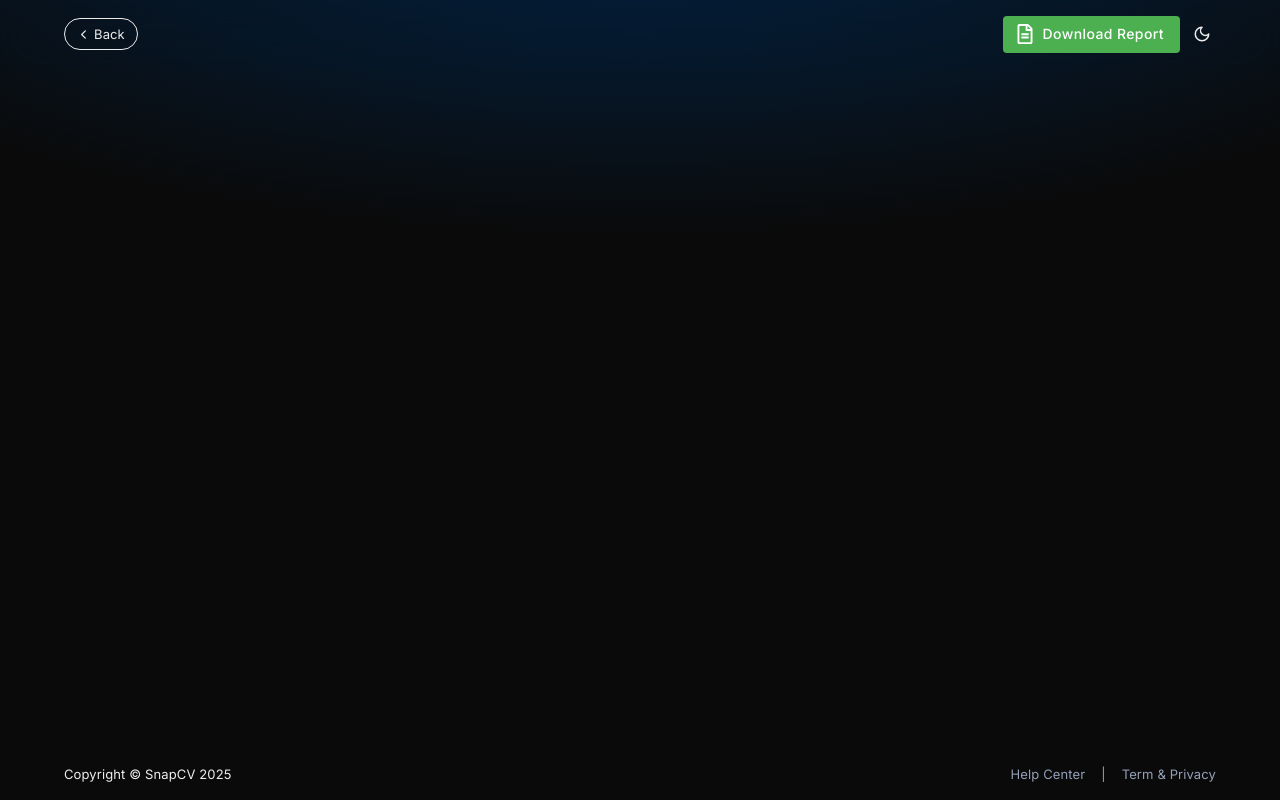
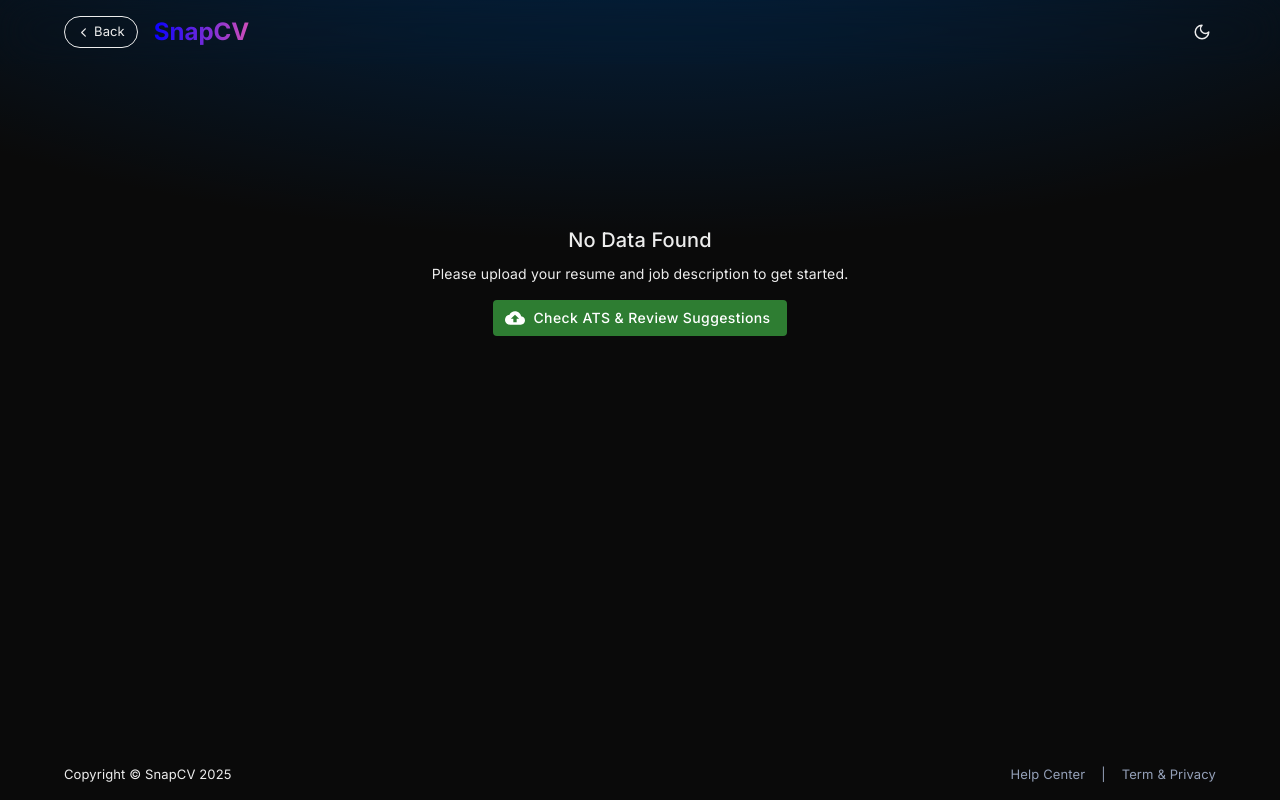
Before and after one commit to VijulMalviya/VizCV, a Next.js app: page /ats-and-feedback-result in a window 1280 px wide. Built offline with nearby package versions, Linux system fonts and the light colour scheme.

Commit message:
Feature# Worked on Error Handling if keydata was not present

```diff
--- a/src/@types/index.ts
+++ b/src/@types/index.ts
@@ -2,6 +2,10 @@ import { ReactNode } from "react";
 
 export interface LayoutProps {
   children: ReactNode;
+  isKeyDataExist?: boolean;
+}
+export interface HeaderProps {
+  isKeyDataExist?: boolean;
 }
 
 export interface RootState {
--- a/src/components/layout/index.tsx
+++ b/src/components/layout/index.tsx
@@ -4,7 +4,7 @@ import Header from "../shared-component/header";
 import Footer from "../shared-component/footer";
 import { usePathname } from "next/navigation";
 
-const Layout: React.FC<LayoutProps> = ({ children }) => {
+const Layout: React.FC<LayoutProps> = ({ children, isKeyDataExist }) => {
   const pathname = usePathname();
   return (
     <Box
@@ -15,7 +15,7 @@ const Layout: React.FC<LayoutProps> = ({ children }) => {
         pt: 10,
       }}
     >
-      <Header />
+      <Header isKeyDataExist={isKeyDataExist} />
       <Container component="main" sx={{ flex: 1 }}>
         {children}
       </Container>
--- a/src/components/shared-component/header/index.tsx
+++ b/src/components/shared-component/header/index.tsx
@@ -16,8 +16,9 @@ import { FaRegFileAlt } from "react-icons/fa";
 import { usePathname } from "next/navigation";
 import { useRouter } from "next/router";
 import { exportToDOCX, exportToPDF, downloadReport } from "@/utils";
+import { HeaderProps } from "@/@types";
 
-const Header = () => {
+const Header: React.FC<HeaderProps> = ({ isKeyDataExist }) => {
   const pathname = usePathname();
   const router = useRouter();
   const [exportLoading] = useState({
@@ -47,7 +48,9 @@ const Header = () => {
             py: 2,
           }}
         >
-          {pathname == "/draft"  || pathname == "/ats-and-feedback-result" ? (
+          <Stack direction="row" spacing={2} justifyContent="flex-start">
+            {pathname == "/draft" ||
+              (pathname == "/ats-and-feedback-result" && (
                 <>
                   <Chip
                     label={
@@ -61,8 +64,7 @@ const Header = () => {
                     className="chip"
                   />
                 </>
-          ) : (
-            <>
+              ))}
             <Typography
               variant="h5"
               fontWeight="bold"
@@ -71,12 +73,13 @@ const Header = () => {
                   "linear-gradient(to right, #0A01FF 0%, #CF4EB9 100%)",
                 WebkitBackgroundClip: "text",
                 WebkitTextFillColor: "transparent",
+                cursor: "pointer",
               }}
+              onClick={() => router.push("/")}
             >
               SnapCV
             </Typography>
-            </>
-          )}
+          </Stack>
 
           <Stack direction="row" spacing={1} justifyContent="flex-end">
             {pathname == "/draft" && !isMobile && (
@@ -105,7 +108,7 @@ const Header = () => {
               </>
             )}
 
-            {pathname == "/ats-and-feedback-result" && (
+            {pathname == "/ats-and-feedback-result" && isKeyDataExist && (
               <>
                 {" "}
                 <Button
--- a/src/pages/ats-and-feedback-result/index.tsx
+++ b/src/pages/ats-and-feedback-result/index.tsx
@@ -3,7 +3,14 @@ import Layout from "@/components/layout";
 import ProgressCircle from "@/components/sections/result-page/ProgressCircle";
 import ImprovementSection from "@/components/sections/result-page/ImprovmentSection";
 import FeedbackSection from "@/components/sections/result-page/FeedbackSection";
-import { Box, Container, Stack, Typography } from "@mui/material";
+import { CloudUpload } from "@mui/icons-material";
+import {
+  Box,
+  Button,
+  Container,
+  Stack,
+  Typography,
+} from "@mui/material";
 import { useRouter } from "next/router";
 import { useSelector } from "react-redux";
 
@@ -25,12 +32,17 @@ const ATSAndFeedbackResult = () => {
   } = isKeyDataExist || {};
 
   return (
-    <Layout>
+    <Layout isKeyDataExist={isKeyDataExist}>
+      {isKeyDataExist ? (
         <Container maxWidth="md" sx={{ mt: 5 }}>
           {ats_score && (
             <Stack direction="column" alignItems="center" spacing={2}>
               <ProgressCircle ATSScore={ats_score?.score} />
-            <Typography className="content" textAlign="center" fontSize="small">
+              <Typography
+                className="content"
+                textAlign="center"
+                fontSize="small"
+              >
                 {ats_score?.description}
               </Typography>
             </Stack>
@@ -77,6 +89,34 @@ const ATSAndFeedbackResult = () => {
             )}
           </Container>
         </Container>
+      ) : (
+
+          <Stack
+            direction="column"
+            alignItems="center"
+            justifyContent="center"
+            spacing={2}
+            sx={{ height: "50vh", py: 5, width: "100%", textAlign: "center" }}
+          >
+            <Box>
+              <Typography variant="h6">
+                No Data Found
+              </Typography>
+              <Typography variant="body2"  sx={{ mt: 1 }}>
+                Please upload your resume and job description to get started.
+              </Typography>
+              <Button
+                variant="contained"
+                color="success"
+                sx={{ mt: 2 }}
+                startIcon={<CloudUpload />} // Optional: Adds an upload icon
+                onClick={() => router.push("/")}
+              >
+                Check ATS & Review Suggestions
+              </Button>
+            </Box>
+          </Stack>
+      )}
     </Layout>
   );
 };
```
Lines whose indentation alone changed are shown as unchanged.
